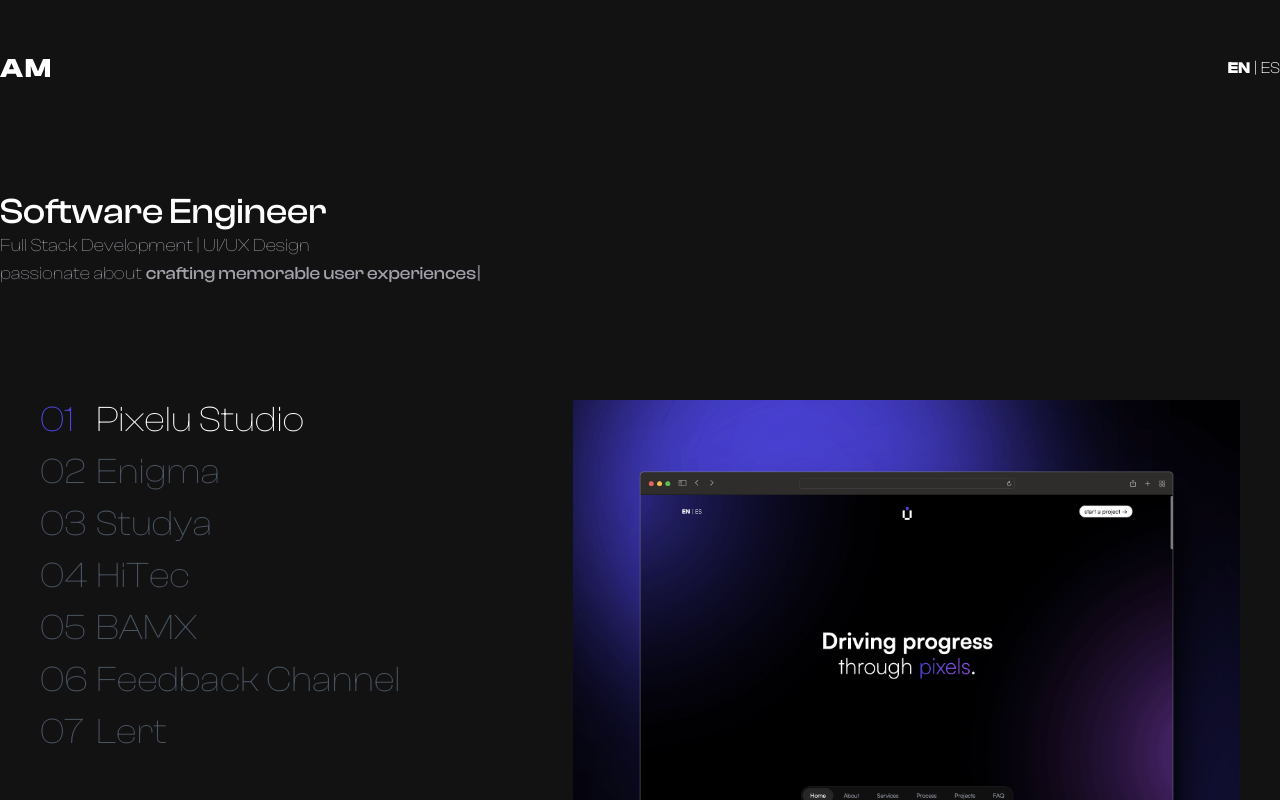
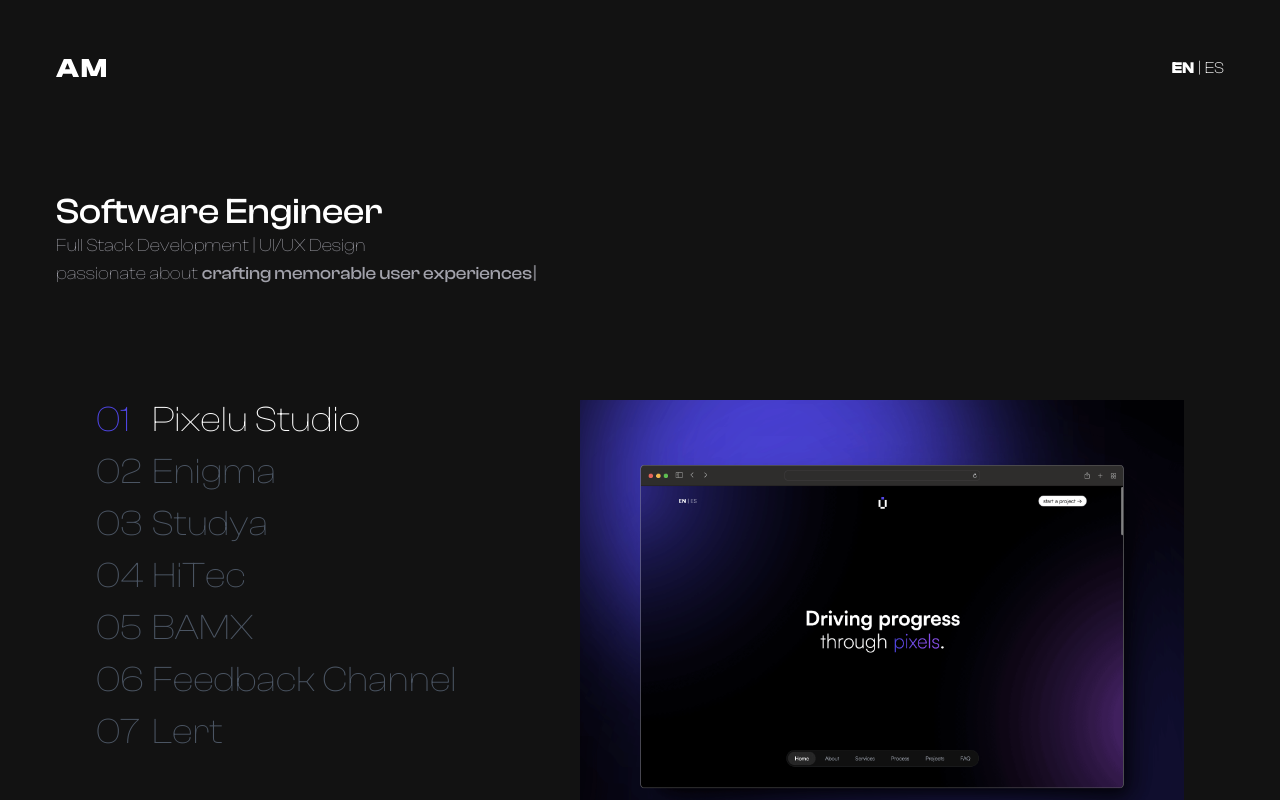
Before and after one commit to AlonsoMtzG/alonsomtz-portfolio, a Next.js app: page / in a window 1280 px wide. Shown: the top 800 px of the page. Built offline with nearby package versions, Linux system fonts and the light colour scheme.

Commit message:
update general padding

```diff
--- a/app/page.js
+++ b/app/page.js
@@ -7,7 +7,7 @@ import { Projects } from "@/components/Projects";
 
 export default function Home() {
   return (
-    <main className="font-satoshi">
+    <main className="font-satoshi px-14">
       <Header />
       <About />
       <Projects />
```
